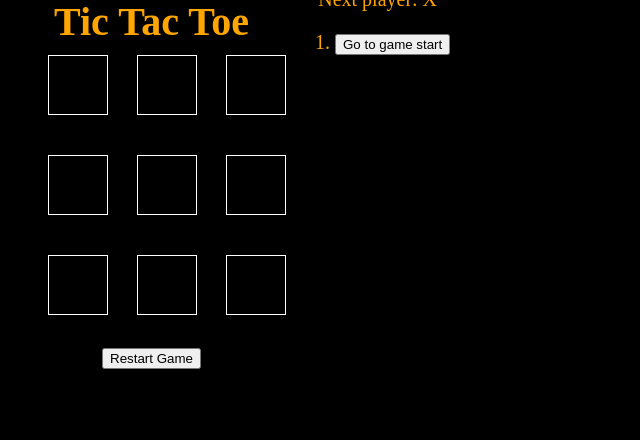
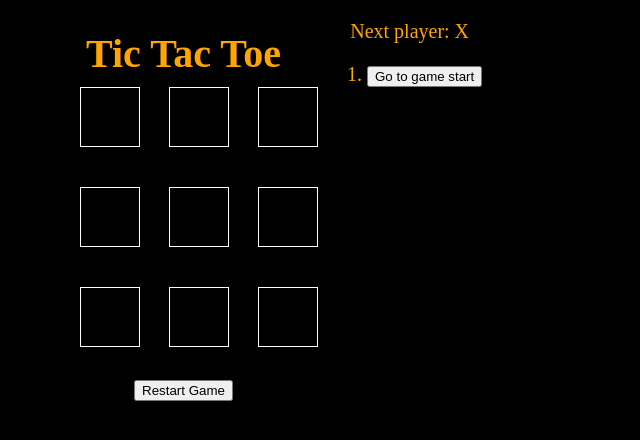
Before and after one commit to MHUS25/tic-tac-toe, a React app: page / in a window 1280 px wide. Shown: the whole page, without its empty margins (0-640 px from the left). Built offline with nearby package versions, Linux system fonts and the light colour scheme.

Commit message:
Fixes margins

```diff
--- a/src/index.css
+++ b/src/index.css
@@ -4,7 +4,8 @@ body {
   font-family: futura;
   color: orange;
   background-color: black;
-  padding: 10px;
+  padding: 40px;
+  margin: 10px;
   vertical-align: center;
   display: flex;
 
```
